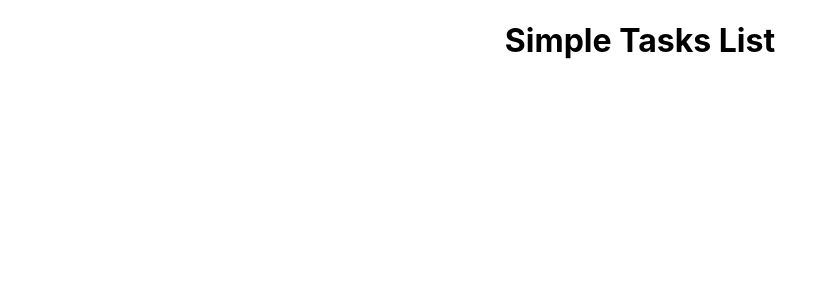
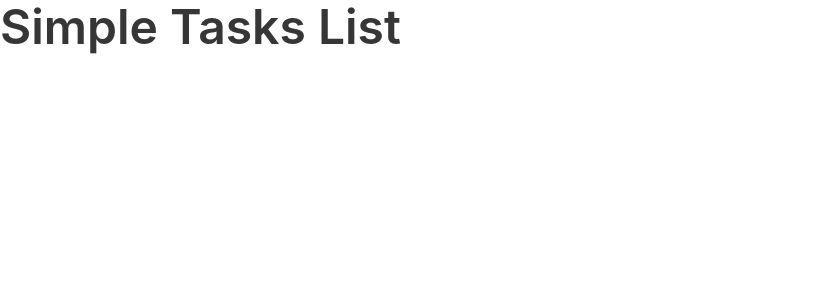
Before and after one commit to daguttt/simple-tasks-list-react, a React (Vite) app: page / in a window 1280 px wide. Shown: the top 300 px of the page, without its empty margins (0-836 px from the left). Built offline with nearby package versions, Linux system fonts and the light colour scheme.

Commit message:
(feat) Add Bulma CSS to the project

```diff
--- a/package.json
+++ b/package.json
@@ -8,11 +8,13 @@
     "preview": "vite preview"
   },
   "dependencies": {
+    "bulma": "0.9.3",
     "react": "^17.0.2",
     "react-dom": "^17.0.2"
   },
   "devDependencies": {
     "@vitejs/plugin-react": "^1.0.7",
+    "sass": "1.49.9",
     "vite": "^2.8.0"
   }
 }
--- a/src/App.css
+++ /dev/null
@@ -1,42 +0,0 @@
-.App {
-  text-align: center;
-}
-
-.App-logo {
-  height: 40vmin;
-  pointer-events: none;
-}
-
-@media (prefers-reduced-motion: no-preference) {
-  .App-logo {
-    animation: App-logo-spin infinite 20s linear;
-  }
-}
-
-.App-header {
-  background-color: #282c34;
-  min-height: 100vh;
-  display: flex;
-  flex-direction: column;
-  align-items: center;
-  justify-content: center;
-  font-size: calc(10px + 2vmin);
-  color: white;
-}
-
-.App-link {
-  color: #61dafb;
-}
-
-@keyframes App-logo-spin {
-  from {
-    transform: rotate(0deg);
-  }
-  to {
-    transform: rotate(360deg);
-  }
-}
-
-button {
-  font-size: calc(10px + 2vmin);
-}
--- a/src/App.jsx
+++ b/src/App.jsx
@@ -1,9 +1,7 @@
-import "./App.css";
-
 function App() {
   return (
     <div className="App">
-      <h1>Simple Tasks List</h1>
+      <h1 className="title is-1">Simple Tasks List</h1>
     </div>
   );
 }
--- a/src/index.css
+++ /dev/null
@@ -1,13 +0,0 @@
-body {
-  margin: 0;
-  font-family: -apple-system, BlinkMacSystemFont, 'Segoe UI', 'Roboto', 'Oxygen',
-    'Ubuntu', 'Cantarell', 'Fira Sans', 'Droid Sans', 'Helvetica Neue',
-    sans-serif;
-  -webkit-font-smoothing: antialiased;
-  -moz-osx-font-smoothing: grayscale;
-}
-
-code {
-  font-family: source-code-pro, Menlo, Monaco, Consolas, 'Courier New',
-    monospace;
-}
--- /dev/null
+++ b/src/index.scss
@@ -0,0 +1,15 @@
+@use "../node_modules/bulma/bulma.sass";
+
+body {
+  margin: 0;
+  font-family: -apple-system, BlinkMacSystemFont, "Segoe UI", "Roboto", "Oxygen",
+    "Ubuntu", "Cantarell", "Fira Sans", "Droid Sans", "Helvetica Neue",
+    sans-serif;
+  -webkit-font-smoothing: antialiased;
+  -moz-osx-font-smoothing: grayscale;
+}
+
+code {
+  font-family: source-code-pro, Menlo, Monaco, Consolas, "Courier New",
+    monospace;
+}
```
Also changed, not shown: src/main.jsx (+6 -6 lines), 1 other file (tests, documents, lock files or other folders).
